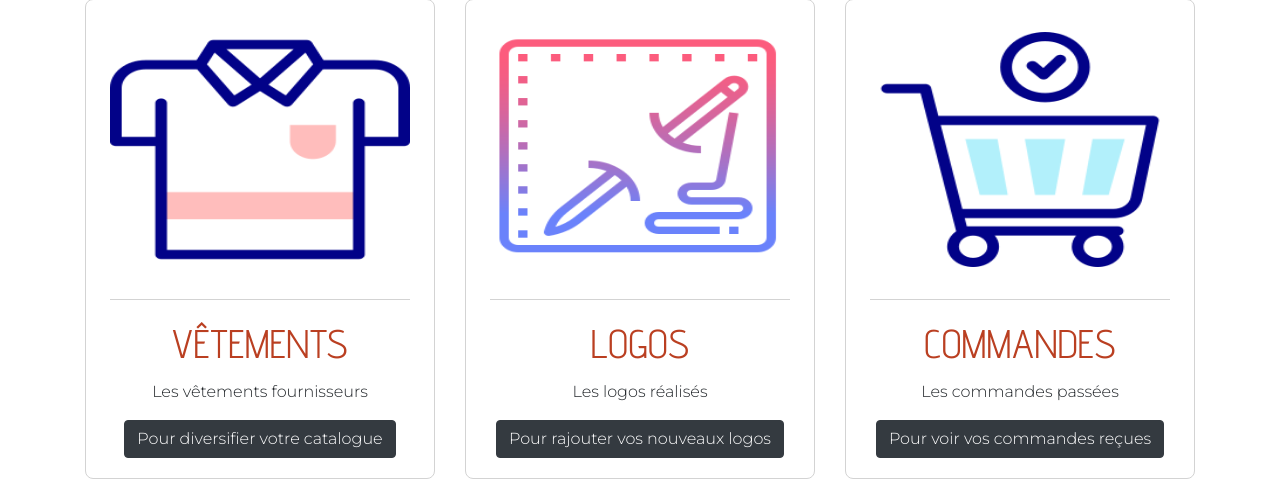
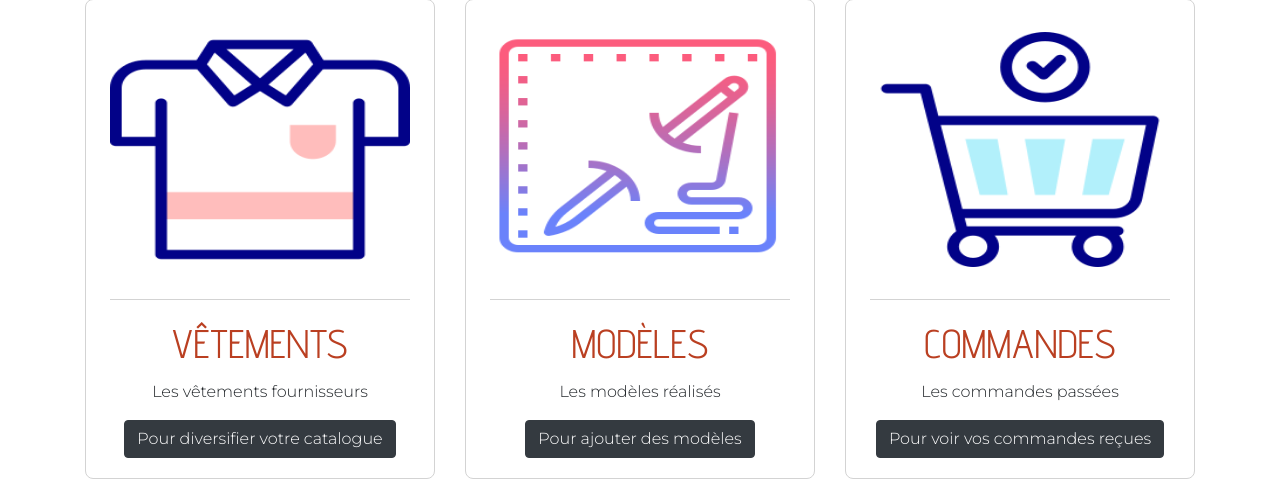
Before and after one commit to BarbaraGonthier/Project-2-DesignBroderie, a PHP site: template src/View/Homeadmin/homepage.html.twig in a window 1280 px wide. Shown: the part 414-909 px from the top of the page. Run offline with PHP 8.4, Linux system fonts and the light colour scheme; the template is opened without the code that fills it, so the values that code supplies are empty; some libraries are stand-ins or nearby versions.

Commit message:
finish fix

```diff
--- a/src/View/Admin/login.html.twig
+++ b/src/View/Admin/login.html.twig
@@ -20,7 +20,7 @@
                         <input type="text" id="admin" name="admin">
                     </div>
                     <div class="login-btn">
-                        <a href="#" class="btn btn-dark">Entrer</a>
+                        <a href="/admin/index" class="btn btn-dark">Entrer</a>
                     </div>
                 </form>
             </div>
--- a/src/View/Homeadmin/homepage.html.twig
+++ b/src/View/Homeadmin/homepage.html.twig
@@ -17,7 +17,7 @@
                 <div class="card-body">
                     <h2 class="card-title">VÊTEMENTS</h2>
                     <p class="card-text">Les vêtements fournisseurs</p>
-                    <a href="#" class="btn btn-dark">Pour diversifier votre catalogue</a>
+                    <a href="/product/index" class="btn btn-dark">Pour diversifier votre catalogue</a>
                 </div>
             </div>
         </div>
@@ -25,9 +25,9 @@
             <div class="card-text-center">
                 <img src="/assets/images/needle.png" class="card-img-top" >
                 <div class="card-body">
-                    <h2 class="card-title">LOGOS</h2>
-                        <p class="card-text">Les logos réalisés </p>
-                    <a href="#" class="btn btn-dark">Pour rajouter vos nouveaux logos</a>
+                    <h2 class="card-title">MODÈLES</h2>
+                        <p class="card-text">Les modèles réalisés </p>
+                    <a href="/pattern/index " class="btn btn-dark">Pour ajouter des modèles</a>
                 </div>
             </div>
         </div>
@@ -37,7 +37,7 @@
                 <div class="card-body">
                     <h2 class="card-title">COMMANDES</h2>
                     <p class="card-text">Les commandes passées</p>
-                    <a href="#" class="btn btn-dark">Pour voir vos commandes reçues</a>
+                    <a href="/order/index" class="btn btn-dark">Pour voir vos commandes reçues</a>
                 </div>
             </div>
         </div>
--- a/src/View/OrderAdmin/index.html.twig
+++ b/src/View/OrderAdmin/index.html.twig
@@ -43,6 +43,7 @@
                     {% endfor %}
                     </tbody>
                 </table>
+                <a href='/admin/index' class="delete btn btn-dark" role="button">Retour page administration</a>
             </div>
         </div>
     </div>
--- a/src/View/Patternsadmin/index.html.twig
+++ b/src/View/Patternsadmin/index.html.twig
@@ -40,6 +40,7 @@
                     {% endfor %}
                     </tbody>
                 </table>
+                <a href='/admin/index' class="delete btn btn-dark" role="button">Retour page administration</a>
             </div>
         </div>
     </div>
--- a/src/View/Productadmin/add.html.twig
+++ b/src/View/Productadmin/add.html.twig
@@ -75,9 +75,10 @@
 
         <div class="form-group">
             <button type="submit" class="btn btn-dark">Ajouter</button>
+            <a href='/product/index' class="delete btn btn-dark" role="button">Retour</a>
         </div>
     </form>
-    </div>
+        </div>
 </div>
 {% endblock %}
 
--- a/src/View/includes/_footer.html.twig
+++ b/src/View/includes/_footer.html.twig
@@ -38,8 +38,9 @@
                 <div class="col-md-2 mx-auto">
                     <h3 class="font-weight-bold text-uppercase mt-3 mb-4">Liens utiles</h3>
                     <ul class="list-unstyled">
-                        <li><a href="#!">Demander un devis</a></li>
-                        <li><a href="#!">Nous contacter</a></li>
+                        <li><a href="/order/sendquote">Demander un devis</a></li>
+                        <li><a href="/info/infosend">Nous contacter</a></li>
+                        <li><a href="/Session/login">Administration</a></li>
                     </ul>
                 </div>
 
@@ -55,7 +56,6 @@
                 </div>
             </div>
         </div>
-        <a id="login-btn" href="/Session/login" class="btn btn-dark">Admin</a>
         <div class="footer-copyright text-center py-3">Siret : 484 849 120 00015 - APE : 1399Z - TVA Intra Com. FR 71 484849120 <br>
             <a class="mention" href="https://www.service-public.fr/professionnels-entreprises/vosdroits/F31228" target="_blank"> Mentions légales</a>
         </div>
--- a/src/View/includes/_navbar.html.twig
+++ b/src/View/includes/_navbar.html.twig
@@ -20,8 +20,9 @@
                     aria-label="Toggle navigation">
                 <span class="navbar-toggler-icon"></span>
             </button>
-            <a class="navbar-brand img d-none d-lg-block"><img class="logo"  src="/assets/images/embroidery.png"
-                                                               alt="logo Design Broderie"></a>
+            <a class="navbar-brand img d-none d-lg-block" href="/home/index"><img class="logo"
+                                                                                  src="/assets/images/embroidery.png"
+                                                                                  alt="logo Design Broderie"></a>
             <div class="collapse navbar-collapse" id="navbarSupportedContent">
                 <ul class="navbar-nav ml-auto ">
                     <li class="nav-item"><a class="nav-link text-white h4" href="/home/index">Accueil</a></li>
```
Also changed, not shown: src/View/Productadmin/index.html.twig (+4 -16 lines), public/assets/css/order-admin.css, public/assets/css/patternsadmin.css, public/assets/css/productadmin.css.
